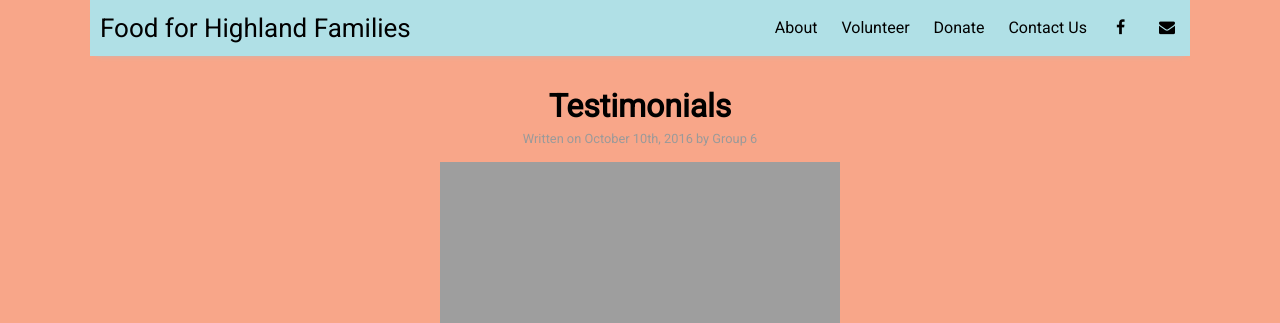
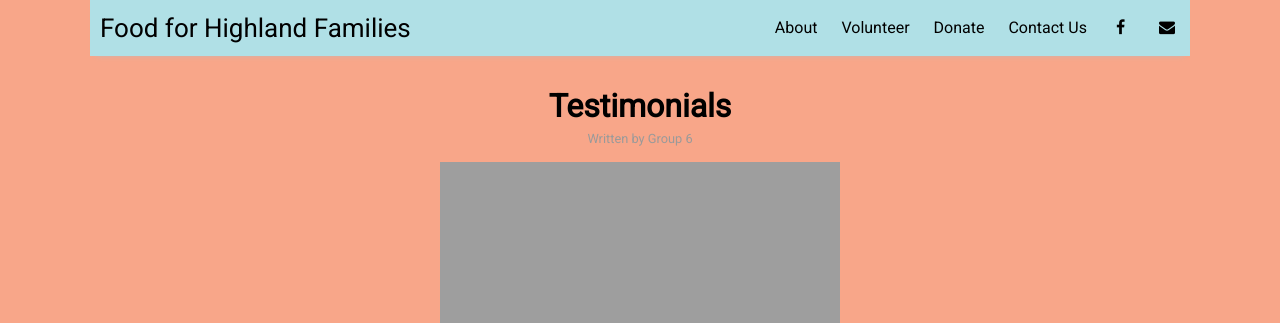
Before and after one commit to Vbrewski/fhf-v5, a Jekyll site: the page built from _posts/2016-10-10-getting-started.md, in a window 1280 px wide and 900 px high. Shown: the top 323 px of the window. Built offline with Jekyll 4.4.1, drawn with Linux system fonts in a browser that asks for light colours; nearby versions of some CDN libraries.

Commit message:
Remove date and social links on posts

```diff
--- a/_layouts/post.html
+++ b/_layouts/post.html
@@ -8,16 +8,16 @@ layout: default
   </h1>
 
   <span class="post-date">
-    {{ site.data.settings.post_date_prefix }}
-    {% assign d = page.date | date: "%-d"  %}
-    {{ page.date | date: "%B" }}
-    {% case d %}
-      {% when '1' or '21' or '31' %}{{ d }}st
-      {% when '2' or '22' %}{{ d }}nd
-      {% when '3' or '23' %}{{ d }}rd
-      {% else %}{{ d }}th{% endcase %},
-    {{ page.date | date: "%Y" }}
-    by
+<!--    {{ site.data.settings.post_date_prefix }}-->
+<!--    {% assign d = page.date | date: "%-d"  %}-->
+<!--    {{ page.date | date: "%B" }}-->
+<!--    {% case d %}-->
+<!--      {% when '1' or '21' or '31' %}{{ d }}st-->
+<!--      {% when '2' or '22' %}{{ d }}nd-->
+<!--      {% when '3' or '23' %}{{ d }}rd-->
+<!--      {% else %}{{ d }}th{% endcase %},-->
+<!--    {{ page.date | date: "%Y" }}-->
+    Written by
     {% if page.author %}
       {{ page.author }}
     {% else %}
@@ -35,14 +35,14 @@ layout: default
     {{ content }}
   </article>
 
-  <div class="post-share">
-    <div class="post-date">{{ site.data.settings.sharing_button_prompt }}</div>
-    <div class="sharing-icons">
-      <a href="https://twitter.com/intent/tweet?text={{ page.title }}&amp;url={{ site.github.url }}{{ page.url }}" target="_blank"><i class="fa fa-twitter" aria-hidden="true"></i></a>
-      <a href="https://www.facebook.com/sharer/sharer.php?u={{ site.github.url }}{{ page.url }}&amp;title={{ page.title }}" target="_blank"><i class="fa fa-facebook" aria-hidden="true"></i></a>
-      <a href="https://plus.google.com/share?url={{ site.github.url }}{{ page.url }}" target="_blank"><i class="fa fa-google-plus" aria-hidden="true"></i></a>
-    </div>
-  </div>
+<!--  <div class="post-share">-->
+<!--    <div class="post-date">{{ site.data.settings.sharing_button_prompt }}</div>-->
+<!--    <div class="sharing-icons">-->
+<!--      <a href="https://twitter.com/intent/tweet?text={{ page.title }}&amp;url={{ site.github.url }}{{ page.url }}" target="_blank"><i class="fa fa-twitter" aria-hidden="true"></i></a>-->
+<!--      <a href="https://www.facebook.com/sharer/sharer.php?u={{ site.github.url }}{{ page.url }}&amp;title={{ page.title }}" target="_blank"><i class="fa fa-facebook" aria-hidden="true"></i></a>-->
+<!--      <a href="https://plus.google.com/share?url={{ site.github.url }}{{ page.url }}" target="_blank"><i class="fa fa-google-plus" aria-hidden="true"></i></a>-->
+<!--    </div>-->
+<!--  </div>-->
 
   <div class="related">
     <h2>{{ site.data.settings.related_posts }}</h2>
@@ -63,7 +63,7 @@ layout: default
                   <div class="related-title">
                     {{ mypost.title }}
                   </div>
-                  <!--<small>{{ mypost.date | date: "%B %-d, %Y" }}</small>-->
+<!--                  &lt;!&ndash;<small>{{ mypost.date | date: "%B %-d, %Y" }}</small>&ndash;&gt; -->
                 </a>
               </h3>
             </li>
```
